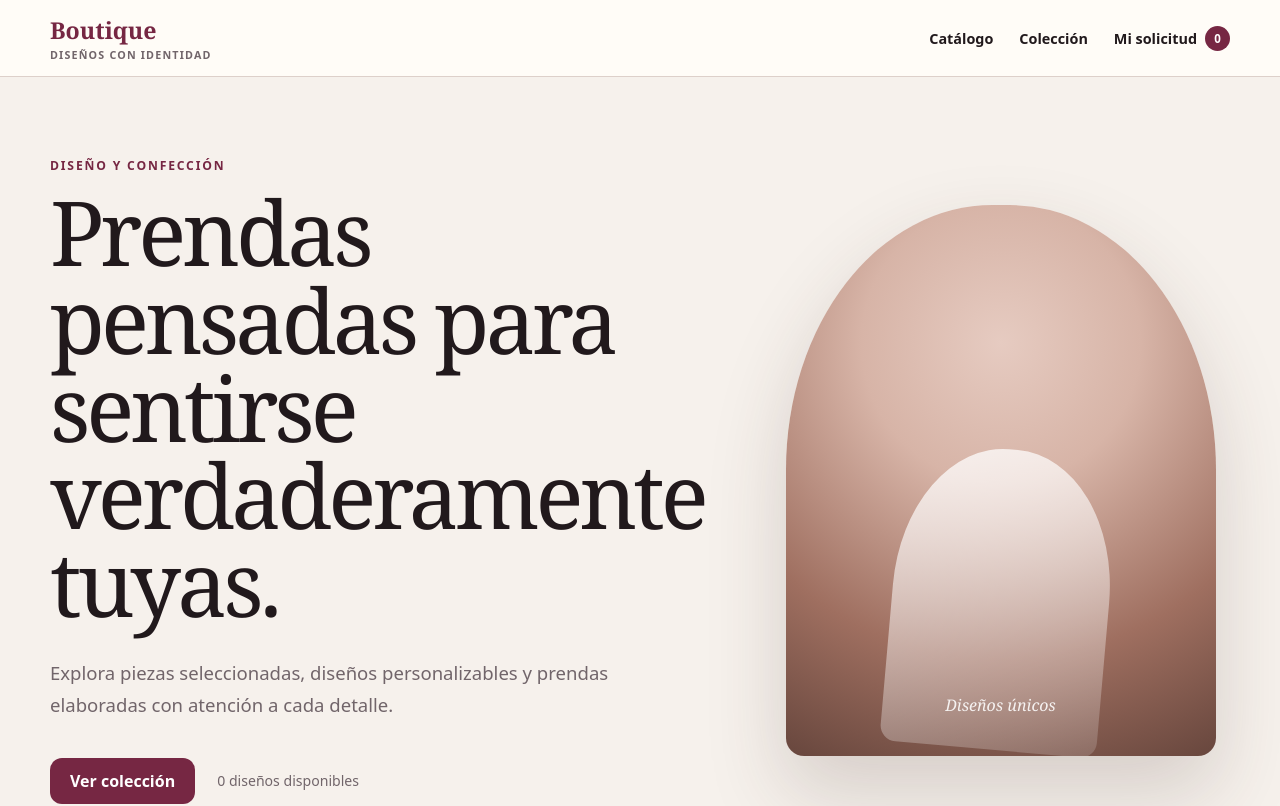
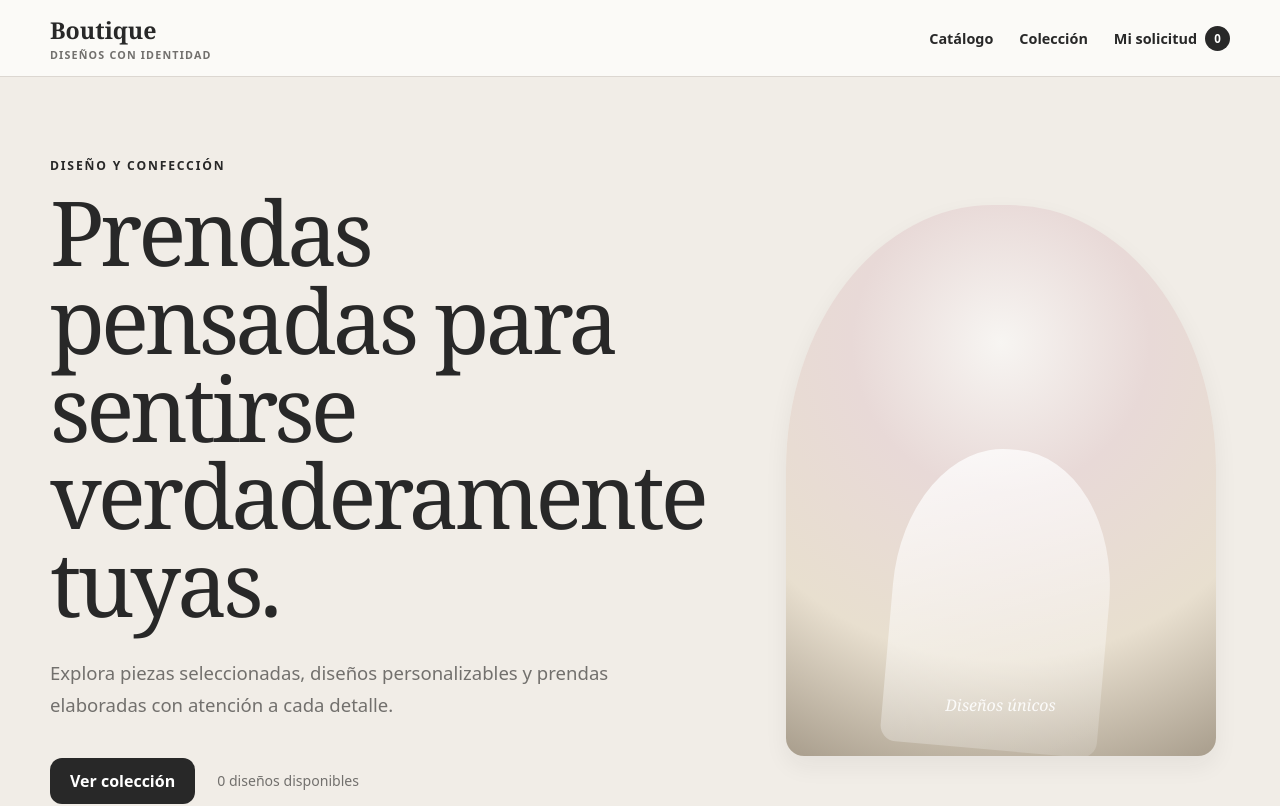
Before and after one commit to josenievesdev/boutique-web, a React (Vite) app: page / in a window 1280 px wide. Shown: the top 806 px of the page. Built offline with nearby package versions, Linux system fonts and the light colour scheme; no server answers; the database is empty.

Commit message:
style: adopt quiet luxury pastel palette

```diff
--- a/src/admin.css
+++ b/src/admin.css
@@ -397,17 +397,17 @@
 
 .admin-status-badge--draft {
   color: var(--color-warning);
-  background: var(--color-warning-soft);
+  background: var(--color-pastel-sand);
 }
 
 .admin-status-badge--published {
   color: var(--color-success);
-  background: var(--color-success-soft);
+  background: var(--color-pastel-sage);
 }
 
 .admin-status-badge--hidden {
   color: var(--color-text-secondary);
-  background: var(--color-background-subtle);
+  background: var(--color-pastel-mist);
 }
 
 .admin-status-badge--out_of_stock {
@@ -1142,7 +1142,7 @@
   place-items: center;
   border-radius: 10px;
   color: var(--color-primary);
-  background: var(--color-primary-soft);
+  background: var(--color-pastel-mist);
   font-weight: 850;
 }
 
@@ -1174,7 +1174,7 @@
 
 .admin-category-status--active {
   color: var(--color-success);
-  background: var(--color-success-soft);
+  background: var(--color-pastel-sage);
 }
 
 .admin-category-row > button {
@@ -1231,7 +1231,7 @@
   border: 1px solid var(--color-border-strong);
   border-radius: 22px;
   background: var(--color-surface);
-  box-shadow: var(--shadow-sm);
+  box-shadow: none;
 }
 
 .admin-category-editor__header {
--- a/src/catalog.css
+++ b/src/catalog.css
@@ -171,14 +171,12 @@
   background:
     radial-gradient(
       circle at 50% 25%,
-      #e6cbc1 0,
-      #d7b4a7 30%,
-      #9f6f60 68%,
-      #67463d 100%
+      var(--color-background-subtle) 0,
+      var(--color-pastel-blush) 32%,
+      var(--color-pastel-sand) 68%,
+      var(--color-accent) 100%
     );
-  box-shadow:
-    0 35px 80px
-    rgba(67, 46, 39, 0.18);
+  box-shadow: var(--shadow-lg);
 }
 
 .catalog-hero__shape::before {
@@ -398,12 +396,12 @@
   display: grid;
   place-items: center;
   padding: 20px;
-  color: #8b7d75;
+  color: var(--color-text-secondary);
   background:
     linear-gradient(
       145deg,
-      #f2ebe4,
-      #e5d8cd
+      var(--color-background-subtle),
+      var(--color-pastel-mist)
     );
   font-size: 0.84rem;
   text-align: center;
@@ -462,8 +460,8 @@
 .catalog-detail-tags span {
   padding: 6px 9px;
   border-radius: var(--radius-pill);
-  color: var(--color-primary-hover);
-  background: var(--color-primary-soft);
+  color: var(--color-text);
+  background: var(--color-pastel-sand);
   font-size: 0.7rem;
   font-weight: 800;
 }
@@ -476,8 +474,8 @@
 
 .catalog-footer {
   padding: 52px 0;
-  color: #eee5df;
-  background: #2e2521;
+  color: var(--color-text-inverse);
+  background: var(--color-primary);
 }
 
 .catalog-footer__content {
@@ -499,13 +497,13 @@
 .catalog-footer p {
   max-width: 480px;
   margin: 10px 0 0;
-  color: #bfb2aa;
+  color: var(--color-border);
   line-height: 1.55;
 }
 
 .catalog-footer a {
   align-self: center;
-  color: #d5c8bf;
+  color: var(--color-surface-muted);
   font-size: 0.8rem;
 }
 
@@ -682,8 +680,9 @@
   gap: 13px;
   margin-top: 34px;
   padding: 24px;
+  border: 1px solid var(--color-border);
   border-radius: var(--radius-xl);
-  background: var(--color-primary-soft);
+  background: var(--color-background-subtle);
 }
 
 .catalog-detail-contact strong {
@@ -888,7 +887,7 @@
 }
 
 .catalog-whatsapp-secondary {
-  color: #197a4a;
+  color: var(--color-success);
   font-size: 0.86rem;
   font-weight: 800;
   text-decoration: none;
--- a/src/index.css
+++ b/src/index.css
@@ -2,37 +2,43 @@
   color-scheme: light;
 
   /* Color: backgrounds and surfaces */
-  --color-background: #f6f1ec;
-  --color-background-subtle: #eee4e1;
-  --color-surface: #fffcf8;
+  --color-background: #f1ede7;
+  --color-background-subtle: #f7f5f2;
+  --color-surface: #fbfaf8;
   --color-surface-raised: #fff;
-  --color-surface-muted: #e9dfda;
-  --color-surface-overlay: rgba(255, 252, 248, 0.94);
+  --color-surface-muted: #ebe7e2;
+  --color-surface-overlay: rgba(251, 250, 248, 0.96);
 
   /* Color: content and brand */
-  --color-text: #21191c;
-  --color-text-secondary: #71656a;
+  --color-text: #282828;
+  --color-text-secondary: #72706d;
   --color-text-inverse: #fff;
-  --color-primary: #762743;
-  --color-primary-hover: #59182f;
-  --color-primary-soft: #f2e1e7;
-  --color-accent: #b99055;
+  --color-primary: #282828;
+  --color-primary-hover: #111;
+  --color-primary-soft: #e9e6e2;
+  --color-accent: #a89d8c;
 
   /* Color: borders and interaction */
-  --color-border: #ddd0ca;
-  --color-border-strong: #c8b7af;
-  --color-focus-ring: rgba(118, 39, 67, 0.28);
+  --color-border: #dcd7d1;
+  --color-border-strong: #c7c1ba;
+  --color-focus-ring: rgba(40, 40, 40, 0.18);
 
   /* Color: states */
-  --color-success: #2f674d;
-  --color-success-soft: #e2f0e7;
-  --color-success-border: #86aa94;
-  --color-warning: #8d6526;
-  --color-warning-soft: #f8edd6;
-  --color-danger: #a64a43;
-  --color-danger-hover: #84352f;
-  --color-danger-soft: #f8e5e2;
-  --color-danger-border: #c99088;
+  --color-success: #49634f;
+  --color-success-soft: #d9e1d5;
+  --color-success-border: #a9b9a7;
+  --color-warning: #75664b;
+  --color-warning-soft: #e8dfcf;
+  --color-danger: #8a4e48;
+  --color-danger-hover: #6f3934;
+  --color-danger-soft: #e6d4cf;
+  --color-danger-border: #c7a5a0;
+
+  /* Color: reusable pastels */
+  --color-pastel-sage: #d9e1d5;
+  --color-pastel-blush: #e8d9d7;
+  --color-pastel-mist: #dce3e7;
+  --color-pastel-sand: #e8dfcf;
 
   /* Spacing */
   --space-1: 4px;
@@ -58,9 +64,9 @@
   --radius-circle: 50%;
 
   /* Elevation */
-  --shadow-sm: 0 2px 8px rgba(33, 25, 28, 0.05);
-  --shadow-md: 0 7px 20px rgba(33, 25, 28, 0.07);
-  --shadow-lg: 0 14px 32px rgba(33, 25, 28, 0.08);
+  --shadow-sm: 0 1px 2px rgba(40, 40, 40, 0.04);
+  --shadow-md: 0 4px 12px rgba(40, 40, 40, 0.05);
+  --shadow-lg: 0 10px 24px rgba(40, 40, 40, 0.06);
 
   /* Content widths */
   --content-width-wide: 1180px;
```
